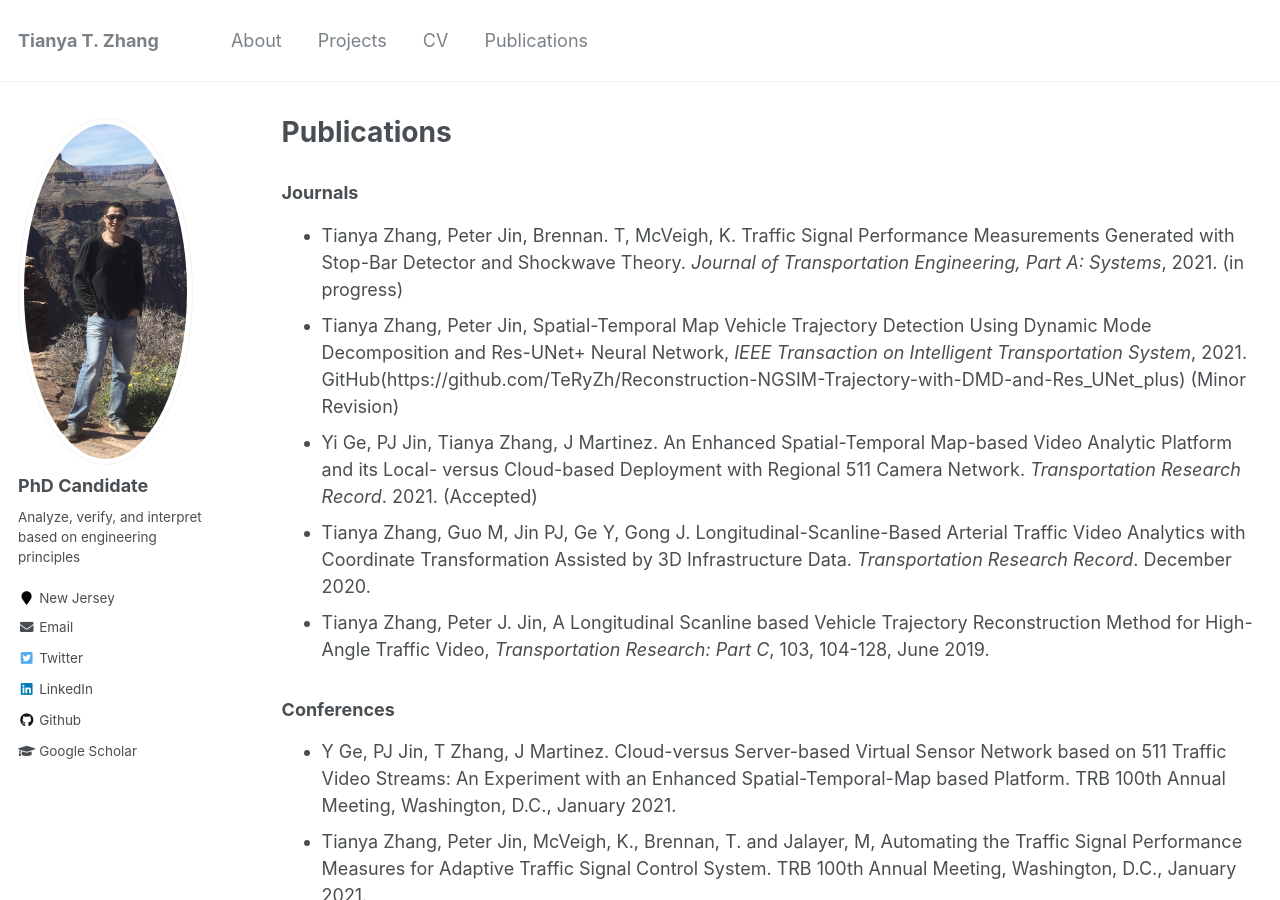
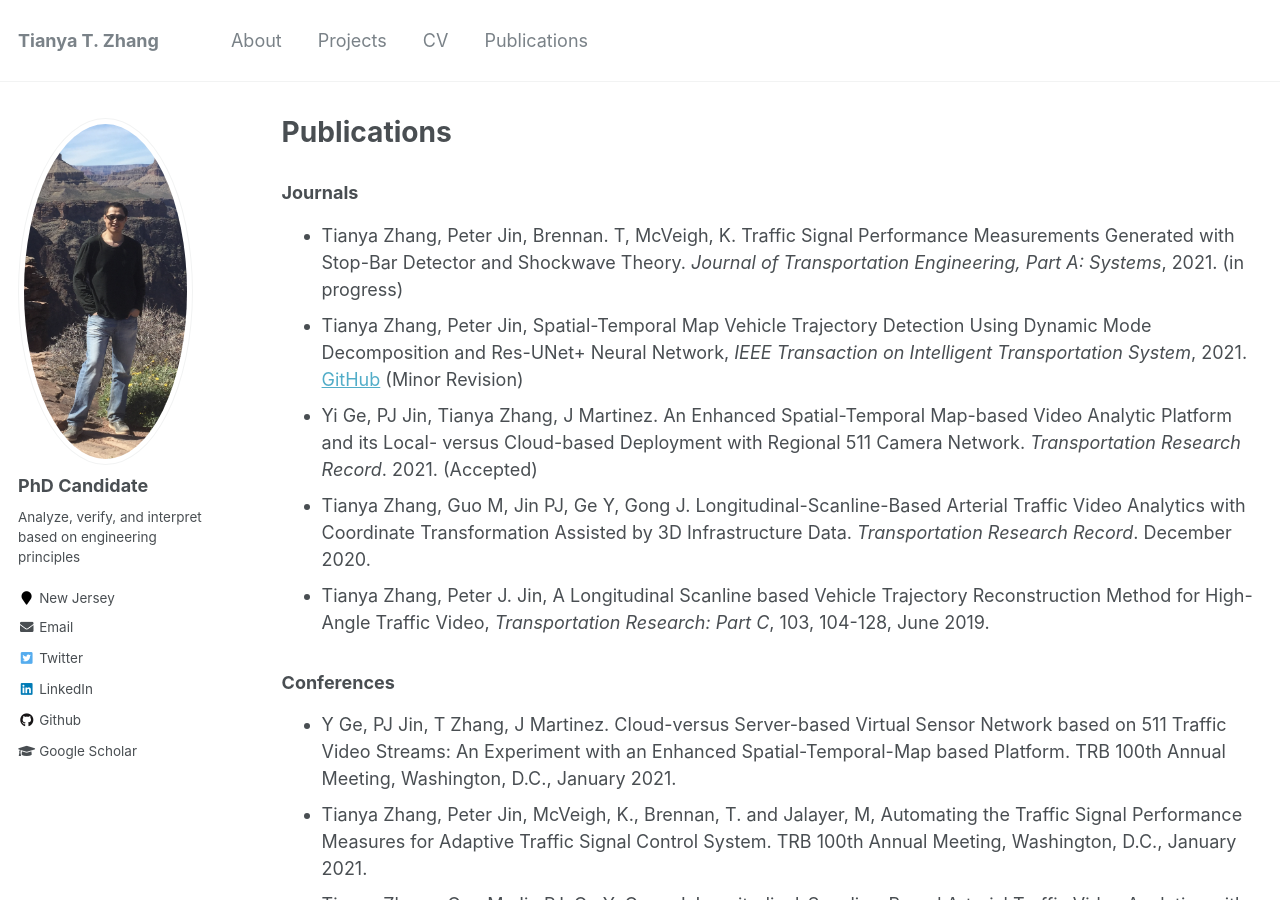
Before and after one commit to TeRyZh/Website, a Jekyll site: the page built from _pages/publications.md, in a window 1280 px wide and 900 px high. Built offline with Jekyll 4.4.1, drawn with Linux system fonts in a browser that asks for light colours.

Commit message:
Update publications.md

```diff
--- a/_pages/publications.md
+++ b/_pages/publications.md
@@ -17,7 +17,7 @@ author_profile: true
 
 ### Journals
 * Tianya Zhang, Peter Jin, Brennan. T, McVeigh, K. Traffic Signal Performance Measurements Generated with Stop-Bar Detector and Shockwave Theory. *Journal of Transportation Engineering, Part A: Systems*, 2021. (in progress)
-* Tianya Zhang, Peter Jin, Spatial-Temporal Map Vehicle Trajectory Detection Using Dynamic Mode Decomposition and Res-UNet+ Neural Network, *IEEE Transaction on Intelligent Transportation System*, 2021. GitHub(https://github.com/TeRyZh/Reconstruction-NGSIM-Trajectory-with-DMD-and-Res_UNet_plus) (Minor Revision)
+* Tianya Zhang, Peter Jin, Spatial-Temporal Map Vehicle Trajectory Detection Using Dynamic Mode Decomposition and Res-UNet+ Neural Network, *IEEE Transaction on Intelligent Transportation System*, 2021. [GitHub](https://github.com/TeRyZh/Reconstruction-NGSIM-Trajectory-with-DMD-and-Res_UNet_plus) (Minor Revision)
 * Yi Ge, PJ Jin, Tianya Zhang, J Martinez. An Enhanced Spatial-Temporal Map-based Video Analytic Platform and its Local- versus Cloud-based Deployment with Regional 511 Camera Network. *Transportation Research Record*. 2021. (Accepted)
 * Tianya Zhang, Guo M, Jin PJ, Ge Y, Gong J. Longitudinal-Scanline-Based Arterial Traffic Video Analytics with Coordinate Transformation Assisted by 3D Infrastructure Data. *Transportation Research Record*. December 2020.
 * Tianya Zhang, Peter J. Jin, A Longitudinal Scanline based Vehicle Trajectory Reconstruction Method for High-Angle Traffic Video, *Transportation Research: Part C*, 103, 104-128, June 2019.
```
